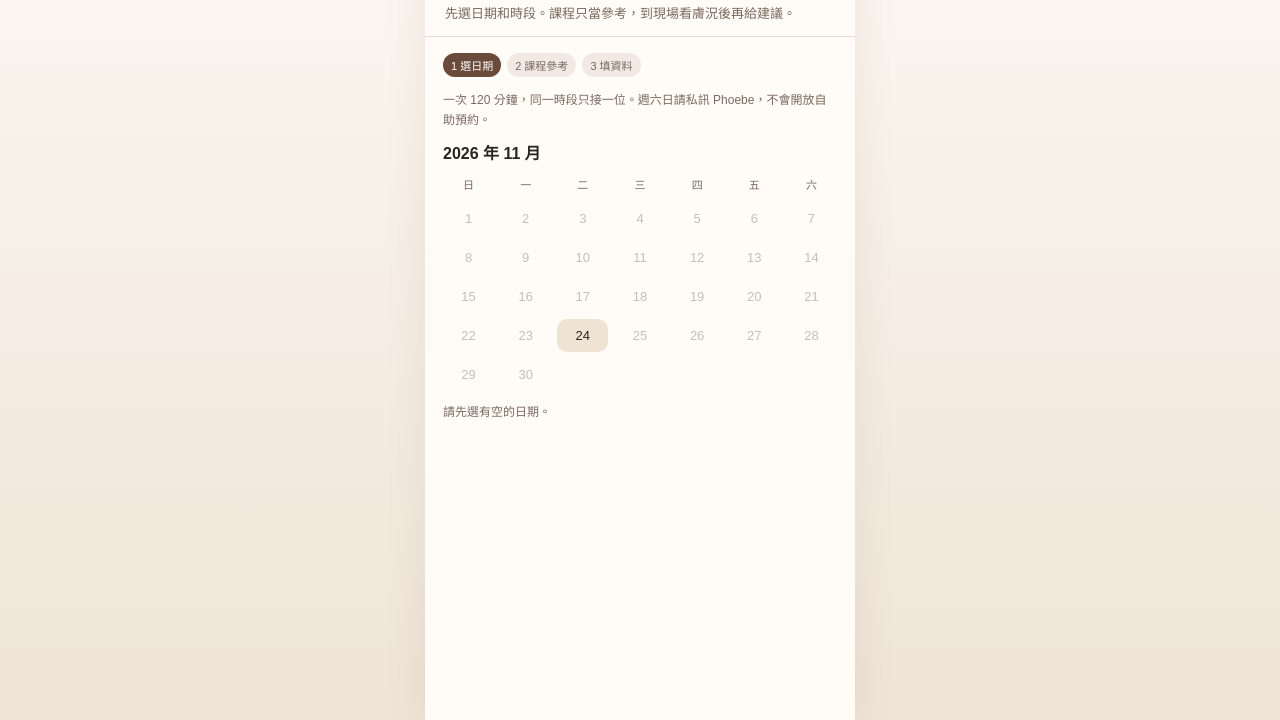
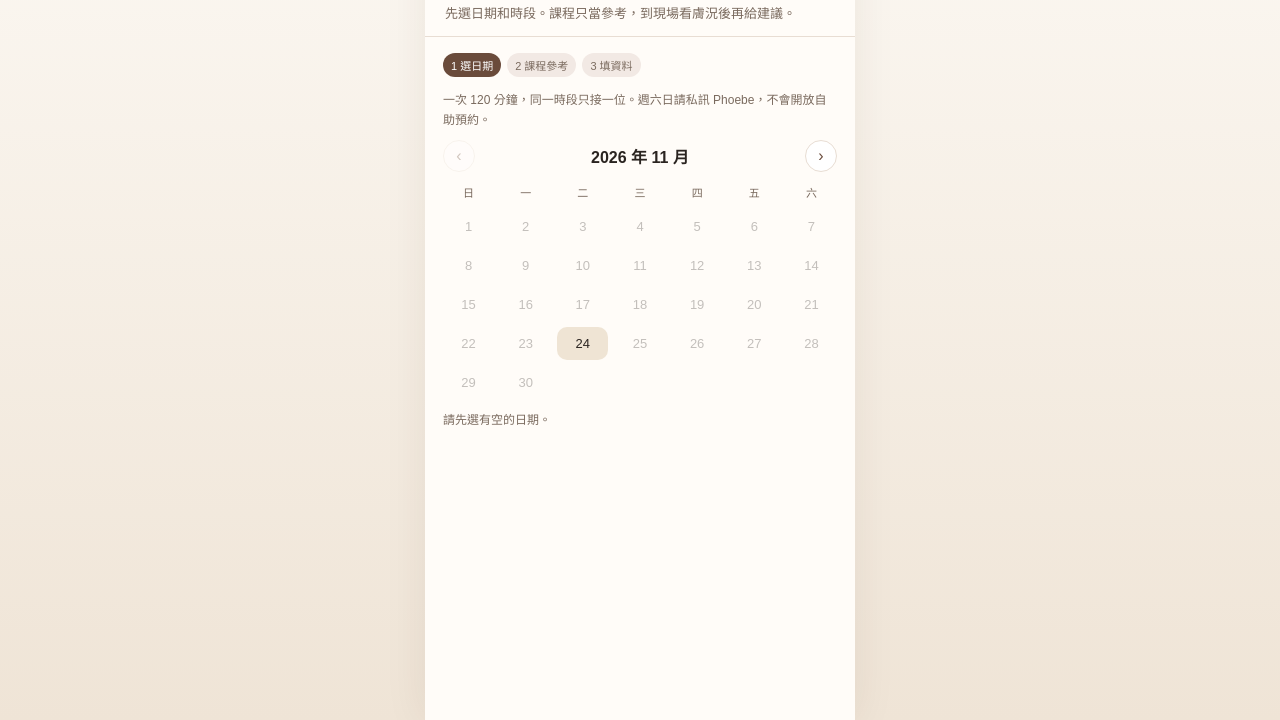
Before and after one commit to xyzKIWI/no23-lumi-booking, a plain HTML site: page index.html in a window 1280 px wide. Shown: the part 80-800 px from the top of the page. Drawn offline with Linux system fonts and the light colour scheme.

Commit message:
Open December 2026 slots + month navigation

```diff
--- a/index.html
+++ b/index.html
@@ -64,6 +64,7 @@
   .cal .d:disabled { opacity: .28; cursor: default; background: transparent; }
   .cal .d.sel { background: var(--brown); color: #fff; }
   .cal .d.open { background: #efe4d4; }
+  .cal .d.open.sel { background: var(--brown); color: #fff; }
   .slots { display: flex; flex-wrap: wrap; gap: 8px; margin: 12px 0 16px; }
   .slots button {
     border: 1.5px solid var(--line); background: #fff; border-radius: 999px;
@@ -83,6 +84,8 @@
   }
   .msg h3 { font-size: 16px; margin-bottom: 6px; }
   .notice { font-size: 12px; color: var(--muted); line-height: 1.6; margin-top: 8px; }
+  .mnav { border: 1px solid var(--line); background: #fff; color: var(--brown); border-radius: 999px; width: 32px; height: 32px; font-size: 16px; cursor: pointer; font-family: inherit; line-height: 1; }
+  .mnav:disabled { opacity: .3; cursor: default; }
   .row { display: flex; justify-content: space-between; gap: 8px; align-items: center; }
 </style>
 </head>
@@ -125,6 +128,20 @@ const DURATION = 120;
 const DEFAULT_SERVICE = "皮膚管理";
 const SLOTS = {
   "2026-11-24": ["14:30"],
+  "2026-12-02": ["11:30", "14:30"],
+  "2026-12-03": ["11:30", "14:30"],
+  "2026-12-04": ["11:30", "14:30", "18:30"],
+  "2026-12-07": ["11:30", "14:30"],
+  "2026-12-09": ["11:30", "14:30"],
+  "2026-12-11": ["11:30", "14:30"],
+  "2026-12-17": ["11:30", "14:30", "18:30"],
+  "2026-12-18": ["11:30", "14:30"],
+  "2026-12-22": ["11:30", "14:30"],
+  "2026-12-23": ["11:30", "14:30", "18:30"],
+  "2026-12-25": ["11:30", "14:30"],
+  "2026-12-28": ["11:30", "14:30"],
+  "2026-12-29": ["11:30", "14:30"],
+  "2026-12-30": ["11:30", "14:30"],
 };
 const WEEKENDS_NOTE = "週六日請私訊 Phoebe，不會開放自助預約";
 const now = new Date();
@@ -167,6 +184,25 @@ function pastSlot(date, time) {
   const [y, mo, d] = date.split("-").map(Number);
   const [h, mi] = time.split(":").map(Number);
   return new Date(y, mo - 1, d, h, mi) <= now;
+}
+function monthHasFuture(ym) {
+  return Object.keys(SLOTS).some(d => d.slice(0, 7) === ym && SLOTS[d].some(t => !pastSlot(d, t)));
+}
+function availableMonths() {
+  const ms = [...new Set(Object.keys(SLOTS).map(d => d.slice(0, 7)))].sort();
+  const f = ms.filter(monthHasFuture);
+  return f.length ? f : ms.slice(-1);
+}
+function currentMonth() {
+  const ms = availableMonths();
+  if (!ms.includes(state.month)) {
+    state.month = (state.date && ms.includes(state.date.slice(0, 7))) ? state.date.slice(0, 7) : ms[0];
+  }
+  return state.month;
+}
+function monthLabel(ym) {
+  const [y, m] = ym.split("-").map(Number);
+  return `${y} 年 ${m} 月`;
 }
 function fmtLong(date, time) {
   const [, mo, d] = date.split("-");
@@ -230,9 +266,23 @@ function render() {
     el.innerHTML = `
       <div class="steps"><i class="on">1 選日期</i><i>2 課程參考</i><i>3 填資料</i></div>
       <p class="notice" style="margin-bottom:10px">一次 120 分鐘，同一時段只接一位。${WEEKENDS_NOTE}。</p>
-      <div class="row" style="margin-bottom:8px"><b>2026 年 11 月</b></div>
+      <div class="row" style="margin-bottom:8px">
+        <button type="button" class="mnav" id="mprev" aria-label="上個月">‹</button>
+        <b id="mlabel"></b>
+        <button type="button" class="mnav" id="mnext" aria-label="下個月">›</button>
+      </div>
       <div class="cal" id="cal"></div>
       <div id="slotwrap"></div>`;
+    const shift = (k) => {
+      const ms = availableMonths();
+      const i = ms.indexOf(currentMonth()) + k;
+      if (i < 0 || i >= ms.length) return;
+      state.month = ms[i];
+      if (!state.date || state.date.slice(0, 7) !== state.month) { state.date = null; state.time = null; }
+      save(); drawCal();
+    };
+    document.getElementById("mprev").onclick = () => shift(-1);
+    document.getElementById("mnext").onclick = () => shift(1);
     drawCal();
     return;
   }
@@ -293,10 +343,20 @@ function drawCal() {
   const cal = document.getElementById("cal");
   const dow = ["日","一","二","三","四","五","六"];
   cal.innerHTML = dow.map(d => `<div class="hd">${d}</div>`).join("");
-  const first = new Date(2026, 10, 1);
+  const ym = currentMonth();
+  const ms = availableMonths();
+  const mi = ms.indexOf(ym);
+  const lab = document.getElementById("mlabel");
+  if (lab) lab.textContent = monthLabel(ym);
+  const pv = document.getElementById("mprev"), nx = document.getElementById("mnext");
+  if (pv) { pv.disabled = mi <= 0; pv.style.visibility = ms.length > 1 ? "visible" : "hidden"; }
+  if (nx) { nx.disabled = mi >= ms.length - 1; nx.style.visibility = ms.length > 1 ? "visible" : "hidden"; }
+  const [cy, cm] = ym.split("-").map(Number);
+  const first = new Date(cy, cm - 1, 1);
+  const days = new Date(cy, cm, 0).getDate();
   for (let i = 0; i < first.getDay(); i++) cal.appendChild(document.createElement("div"));
-  for (let day = 1; day <= 30; day++) {
-    const date = `2026-11-${String(day).padStart(2,"0")}`;
+  for (let day = 1; day <= days; day++) {
+    const date = `${ym}-${String(day).padStart(2,"0")}`;
     const btn = document.createElement("button");
     btn.type = "button";
     btn.textContent = String(day);
```
